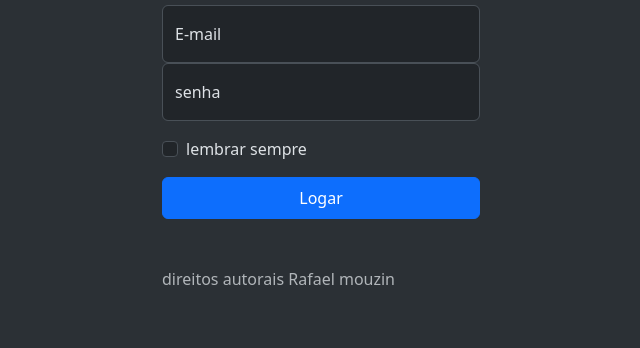
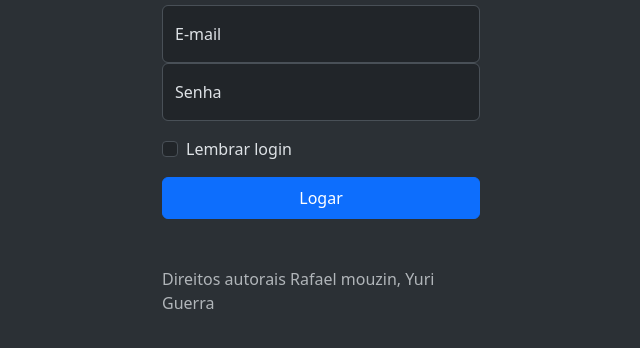
Before and after one commit to oiyuri/projetoronan50-, a plain HTML site: page login/login.html in a window 1280 px wide. Shown: the part 158-506 px from the top of the page, without its empty margins (319-959 px from the left). Drawn offline with nearby package versions, Linux system fonts and the light colour scheme.

Commit message:
Update login.html
Correção de erros ortográficos

```diff
--- a/login/login.html
+++ b/login/login.html
@@ -25,17 +25,17 @@
 
                 <div class="form-floating">
                     <input type="password" class="form-control" id="floatinginput"  placeholder="digite sUA senha"/>
-                    <label for="floatinginput">senha </label>
+                    <label for="floatinginput">Senha </label>
                 </div>
 
                 <div class="form-check text-start my-3">
-                    <label>lembrar sempre</label>
+                    <label>Lembrar login</label>
                     <input type="checkbox" class="form-check-input" id="flexcheckdefault">
                 </div>
                 <button class="btn btn-primary w-100 py-2 ">
                 Logar
                 </button>
-                <p class="text-body-secondary mt-5"> direitos autorais Rafael mouzin</p>
+                <p class="text-body-secondary mt-5"> Direitos autorais Rafael mouzin, Yuri Guerra</p>
 
 
 
```
